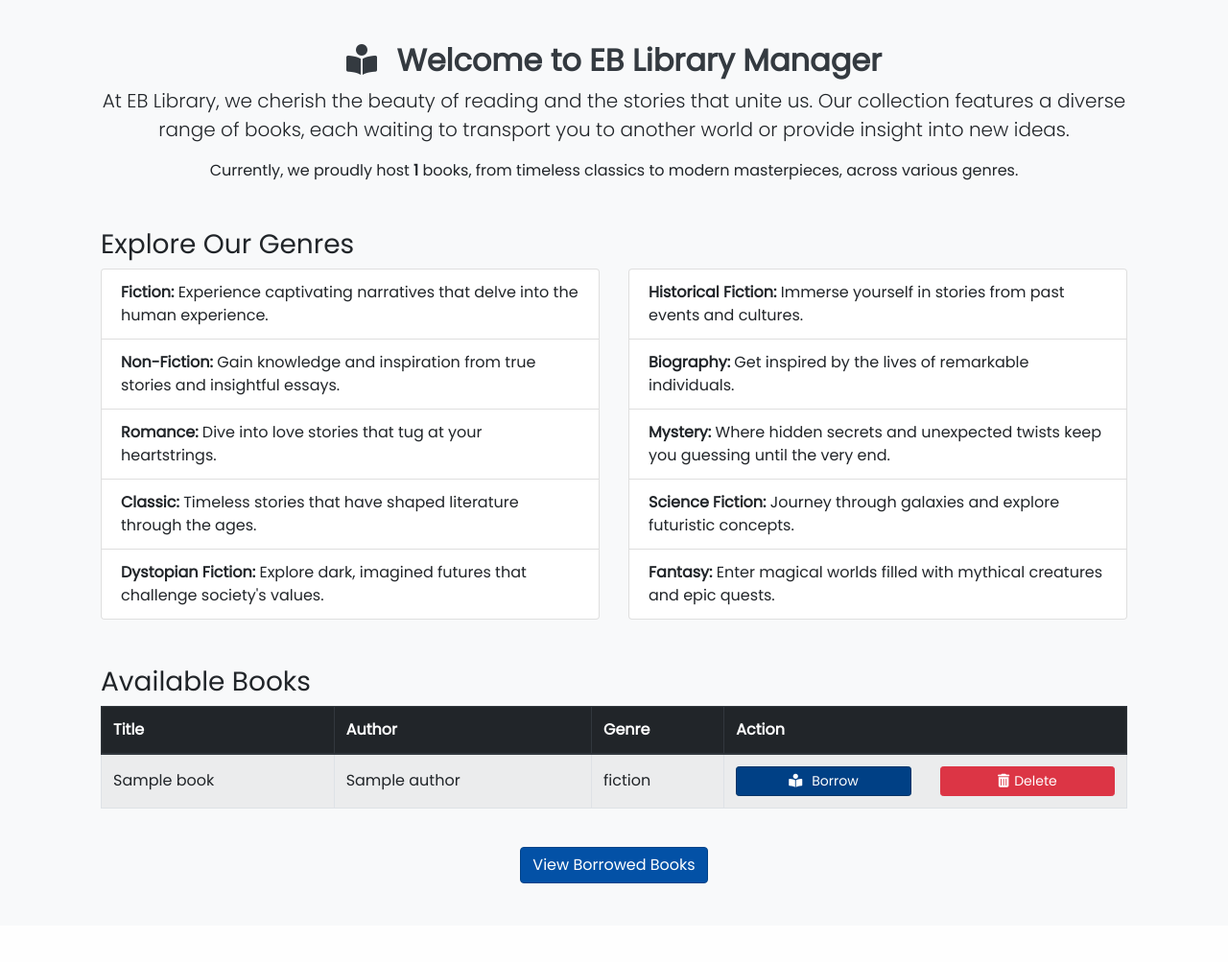
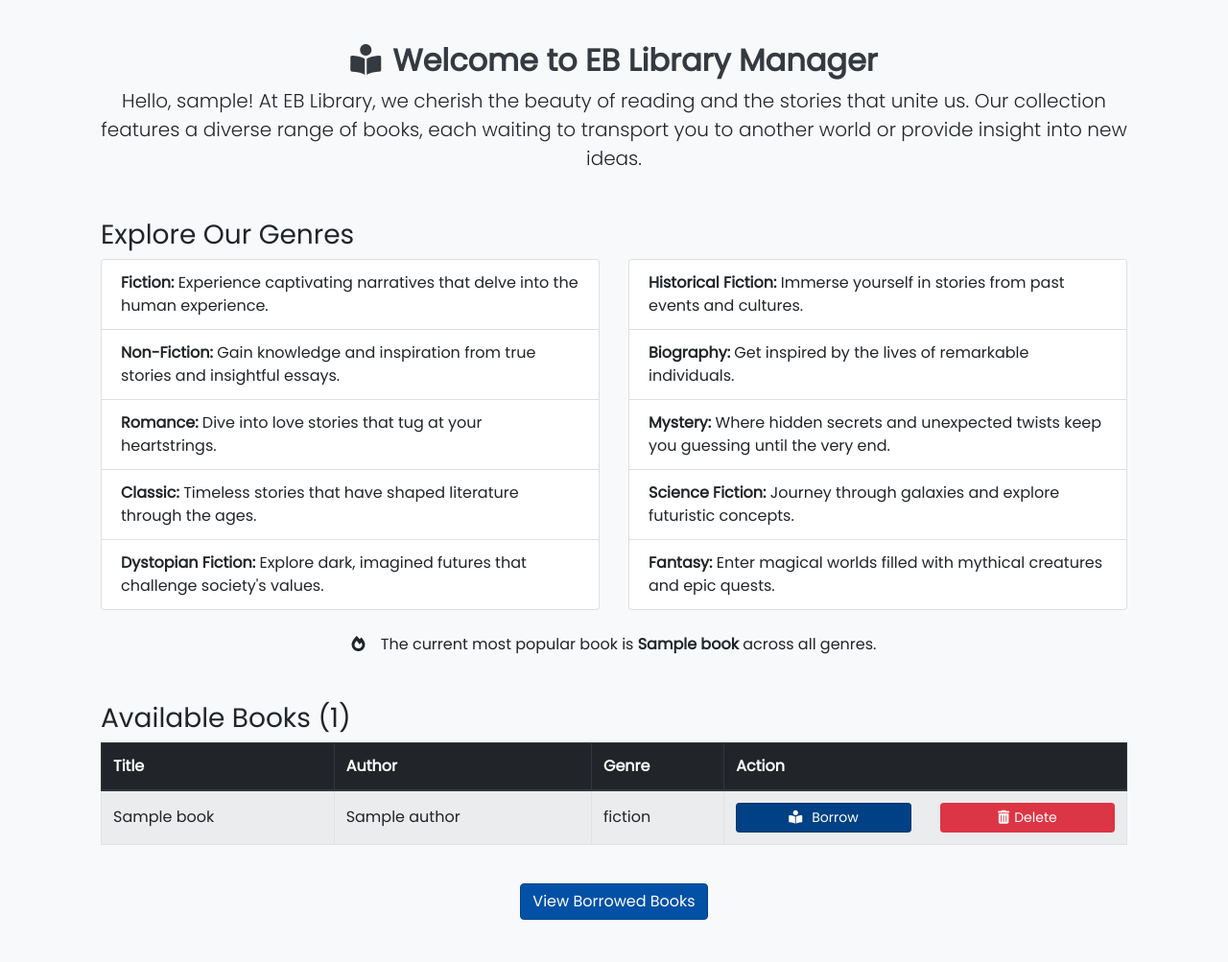
Before and after one commit to AKUZWE-Sheja/pythonLibrary, a Django app: page / in a window 1280 px wide. Shown: the part 58-1061 px from the top of the page at 96% size. Before the commit the page ends 979 px from the top, so only its background shows below. Run offline with Django 5.2, Linux system fonts and the light colour scheme; a user stored in the database is signed in; tables that the repository leaves empty hold one stand-in row (values such as "Sample post"); some libraries are stand-ins or nearby versions.

Commit message:
Return troubleshoot + more

```diff
--- a/library_management_system/books/templates/available_analytics.html
+++ b/library_management_system/books/templates/available_analytics.html
@@ -4,8 +4,6 @@
     <h2>Books Availability Analytics</h2>
     <p>Visualizing the number of available and borrowed books in the library.</p>
 
-    <!-- Pie chart for Books Availability -->
-    <h3>Books Availability</h3>
     <canvas id="availabilityChart" width="400" height="200"></canvas>
 </div>
 
--- a/library_management_system/books/templates/borrowed_books.html
+++ b/library_management_system/books/templates/borrowed_books.html
@@ -2,7 +2,7 @@
 {% extends 'base.html' %}
 
 {% block content %}
-<h1>Your Borrowed Books</h1>
+<h1>Recently Borrowed Books</h1>
 
 {% if borrowed_books %}
     <ul>
--- a/library_management_system/books/templates/index.html
+++ b/library_management_system/books/templates/index.html
@@ -2,13 +2,11 @@
 
 {% block content %}
 <div class="container my-4">
-    <h2 class="text-center" style="color: #343a40;"> <i class="fas fa-book-reader" style="margin-right: 12px;"></i> Welcome to EB Library Manager</h2>
+    <h2 class="text-center" style="color: #343a40;"> <i class="fas fa-book-reader" style="margin-right: 12px;"></i>Welcome to EB Library Manager</h2>
+
     <p class="lead text-center">
-        At EB Library, we cherish the beauty of reading and the stories that unite us. Our collection features a diverse range of books,
+        Hello, {{ user.username }}! At EB Library, we cherish the beauty of reading and the stories that unite us. Our collection features a diverse range of books,
         each waiting to transport you to another world or provide insight into new ideas.
-    </p>
-    <p class="text-center">
-        Currently, we proudly host <strong>{{ total_books }}</strong> books, from timeless classics to modern masterpieces, across various genres.
     </p>
 
     <h3 class="mt-5">Explore Our Genres</h3>
@@ -33,7 +31,17 @@
         </div>
     </div>
 
-    <h3 class="mt-5">Available Books</h3>
+    {% if top_borrowed_book %}
+            <p class="text-center" style="margin-top: 24px;">
+                <i class="fa-solid fa-fire"style="margin-right: 12px;"></i> The current most popular book is <strong>{{ top_borrowed_book.book__title }}</strong> across all genres.
+            </p>
+    {% else %}
+            <p class="text-center">
+                No borrowed books data available.
+            </p>
+    {% endif %}
+
+    <h3 class="mt-5">Available Books ({{ total_books }})</h3>
     <div class="table-responsive">
         <table class="table table-bordered table-striped">
             <thead class="thead-dark">
--- a/library_management_system/books/templates/popular_analytics.html
+++ b/library_management_system/books/templates/popular_analytics.html
@@ -6,6 +6,7 @@
     <div class="row mt-4">
         <div class="col-md-6">
             <h3>Most Borrowed Books</h3>
+
             <table class="table table-bordered">
                 <thead>
                     <tr>
@@ -23,7 +24,6 @@
                 </tbody>
             </table>
 
-            <h4>Most Borrowed Books (Chart)</h4>
             <canvas id="borrowedBooksChart" width="400" height="200"></canvas>
         </div>
 
@@ -46,7 +46,6 @@
                 </tbody>
             </table>
 
-            <h4>Most Active Users (Pie Chart)</h4>
             <canvas id="activeUsersChart" width="400" height="200"></canvas>
         </div>
     </div>
--- a/library_management_system/books/views.py
+++ b/library_management_system/books/views.py
@@ -31,8 +31,23 @@ class BookListView(LoginRequiredMixin, ListView):
 
     def get_context_data(self, **kwargs):
         context = super().get_context_data(**kwargs)
+
         context['total_books'] = BooksModel.objects.count()  # Total book count for template
+
+        # Get most borrowed book for the index page
+        most_borrowed_books = BorrowedBook.objects.values('book__title').annotate(
+            total=Count('id')
+        ).order_by('-total')[:5]
+
+        # Get the top borrowed book (if any)
+        popular_book = most_borrowed_books[0] if most_borrowed_books else None
+
+        # Add the top borrowed book to context
+        context['top_borrowed_book'] = popular_book
+
         return context
+
+
 
 
 # Custom mixin for superuser restriction
@@ -97,9 +112,9 @@ class BookBorrowView(LoginRequiredMixin, CreateView):
         return reverse('borrowed-books')
 
 @login_required
-def return_book(request, book_id):
+def return_book(request, borrowed_id):
     # Get the borrowed book record
-    borrowed_book = get_object_or_404(BorrowedBook, book_id=book_id, return_date__isnull=True)
+    borrowed_book = get_object_or_404(BorrowedBook, id=borrowed_id, return_date__isnull=True)
 
     # Update the return date to mark the book as returned
     borrowed_book.return_date = timezone.now()
@@ -112,7 +127,6 @@ def return_book(request, book_id):
     book.save()
 
     return render(request, 'return_book.html', {'borrowed_book': borrowed_book})
-
 
 
 # Borrowed Books View - Shows a list of borrowed books and status
@@ -174,12 +188,15 @@ def popular_analytics_view(request):
     # Most Borrowed Books
     most_borrowed_books = BorrowedBook.objects.values('book__title').annotate(
         total=Count('id')
-    ).order_by('-total')[:10]  # Top 10 most borrowed books
+    ).order_by('-total')[:5]  # Top 5 most borrowed books
 
     # Most Active Users (Top 10)
     most_active_users = BorrowedBook.objects.values('user__username').annotate(
         total=Count('id')
-    ).order_by('-total')[:10]  # Top 10 most active users
+    ).order_by('-total')[:5]  # Top 5 most active users
+
+    # Top borrowed book
+    popular_book = most_borrowed_books[0] if most_borrowed_books else None
 
     # Prepare data for the charts
     borrowed_books_labels = [book['book__title'] for book in most_borrowed_books]
@@ -198,6 +215,7 @@ def popular_analytics_view(request):
     })
 
 
+
 def available_analytics_view(request):
     # Count the number of borrowed books that have not been returned
     borrowed_books_count = BorrowedBook.objects.filter(return_date__isnull=True).count()
```
